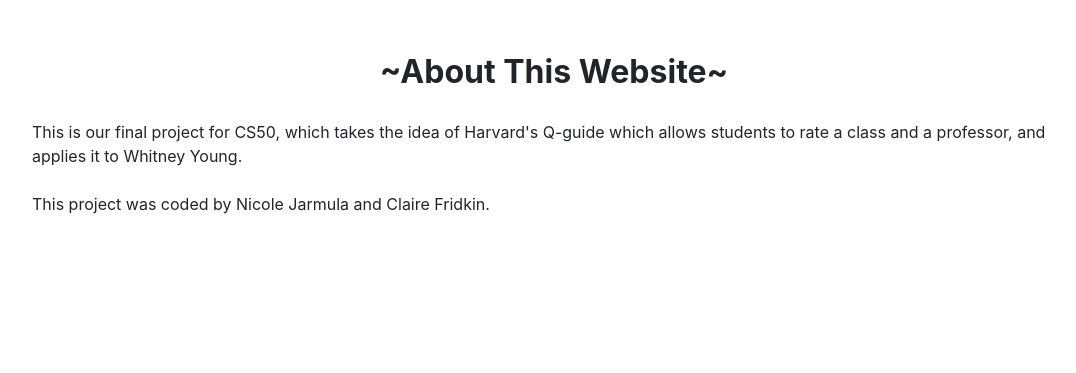
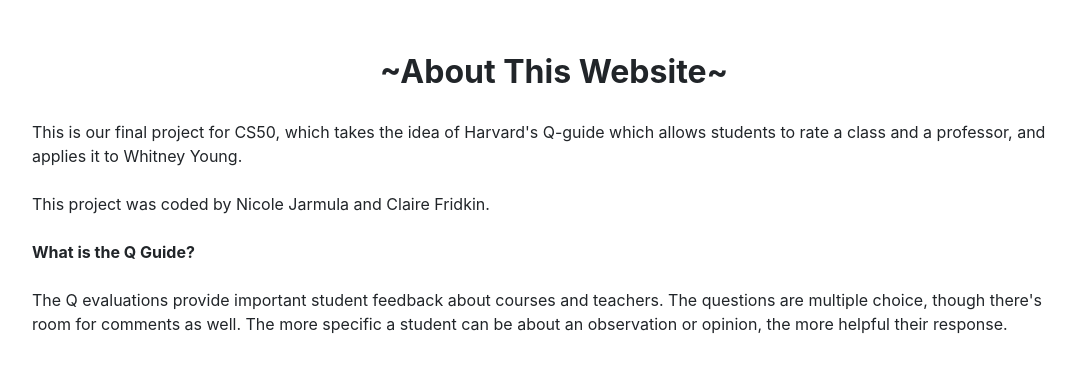
Before and after one commit to nicolavic98/wyguide, a Flask app: page /about in a window 1280 px wide. Shown: the part 78-451 px from the top of the page, without its empty margins (86-1162 px from the left). Run offline with Flask 2, Linux system fonts and the light colour scheme; parts of the project's set-up code (start-up, migrations or seed data) failed here and were passed over; some libraries are stand-ins or nearby versions.

Commit message:
Update about.html

```diff
--- a/templates/about.html
+++ b/templates/about.html
@@ -5,8 +5,14 @@
 {% endblock %}
 
 {% block main %}
+
     <center> <strong> <font size="+3"> ~About This Website~ </font> </strong> </center> <br>
    <left>This is our final project for CS50, which takes the idea of Harvard's Q-guide which allows students to
     rate a class and a professor, and applies it to Whitney Young. <br> <br>
-    This project was coded by Nicole Jarmula and Claire Fridkin. </left>
+    This project was coded by Nicole Jarmula and Claire Fridkin. <br> <br>
+    <strong>What is the Q Guide?</strong> <br> <br>
+    The Q evaluations provide important student feedback about courses and teachers. The questions are multiple choice,
+    though there's room for comments as well. The more specific a student can be about an observation or opinion, the more
+    helpful their response.</left>
+
 {% endblock %}
```
